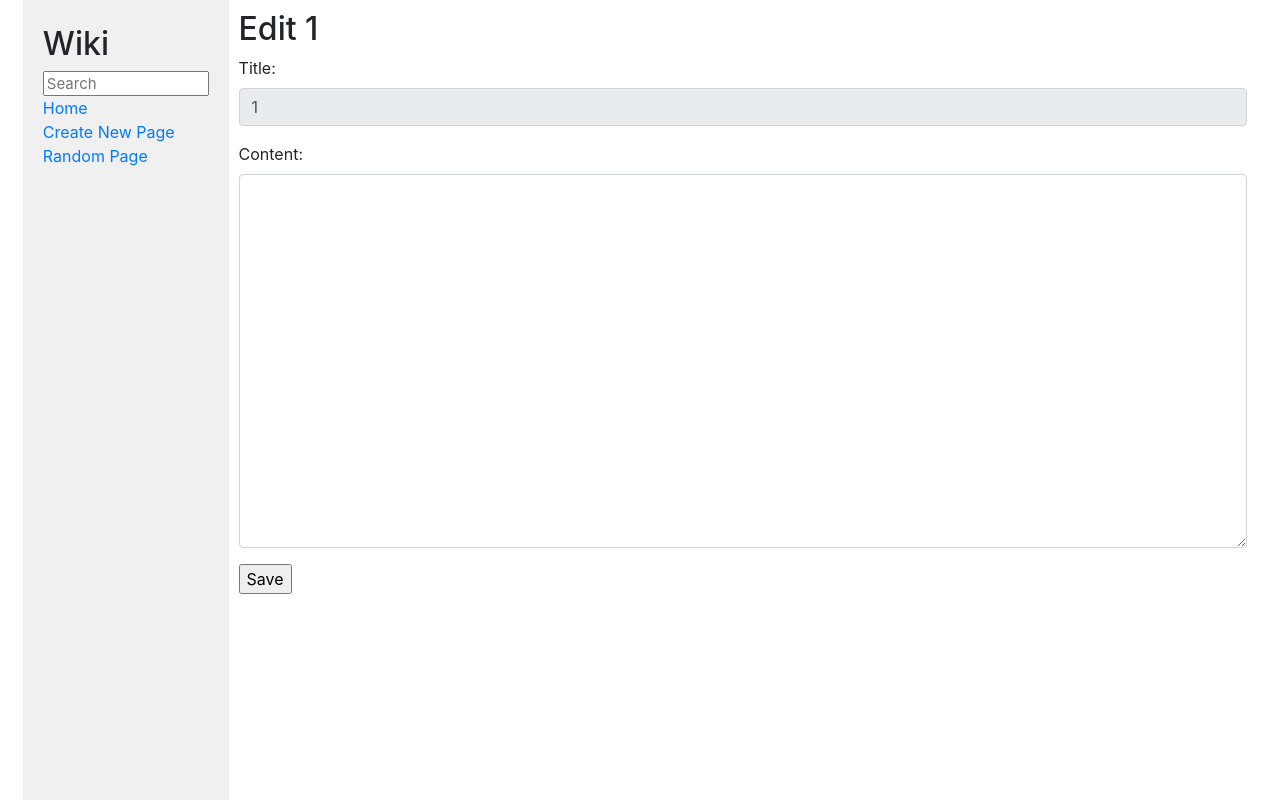
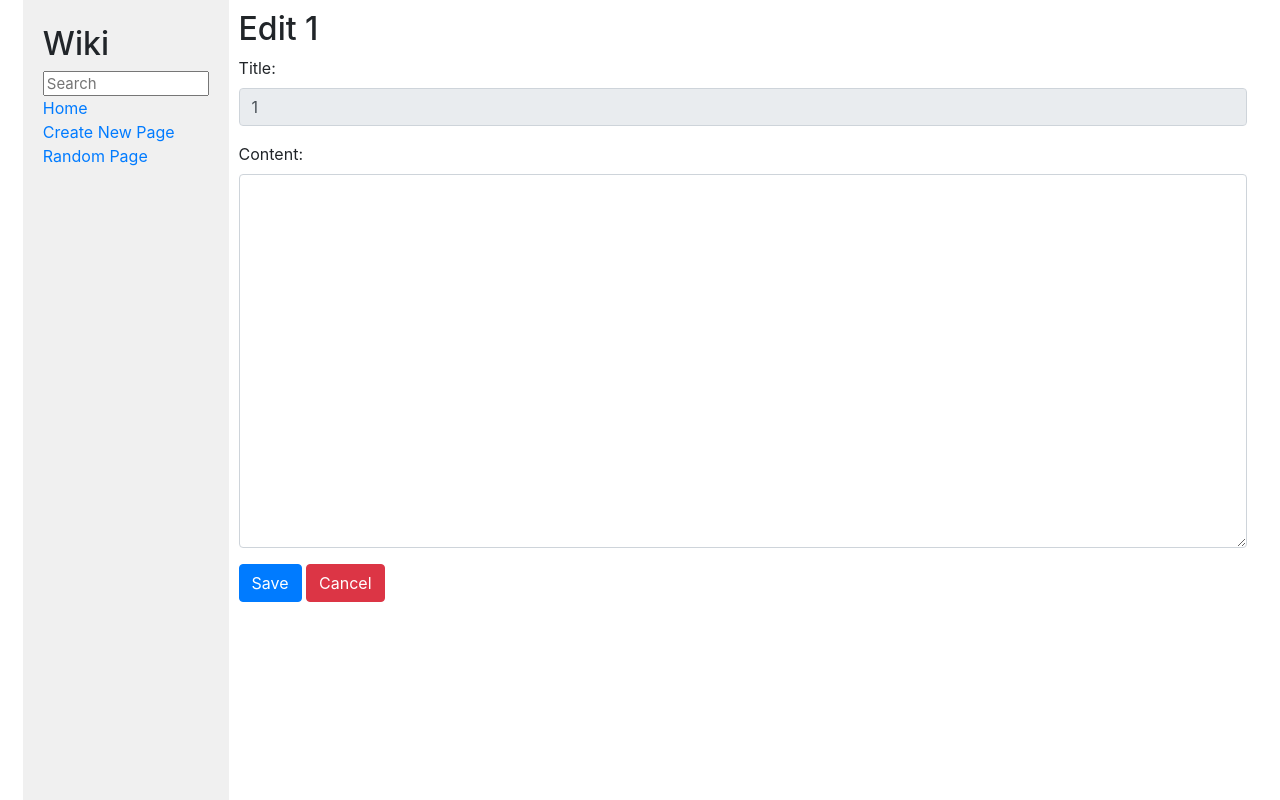
Before and after one commit to crojas2/wikiProject, a Django app: page /edit/1/ in a window 1280 px wide. Run offline with Django 3.2, Linux system fonts and the light colour scheme; some libraries are stand-ins or nearby versions.

Commit message:
[edit] add cancel button

```diff
--- a/encyclopedia/templates/encyclopedia/edit.html
+++ b/encyclopedia/templates/encyclopedia/edit.html
@@ -14,6 +14,7 @@
         </div>
     {% endif %}
     {{ form.as_p }}
-    <input type="submit" value="Save">
+    <input class="btn btn-primary" type="submit" value="Save">
+    <a class="btn btn-danger" href="{% url 'entry' title %}">Cancel</a>
 </form>
 {% endblock %}
```
